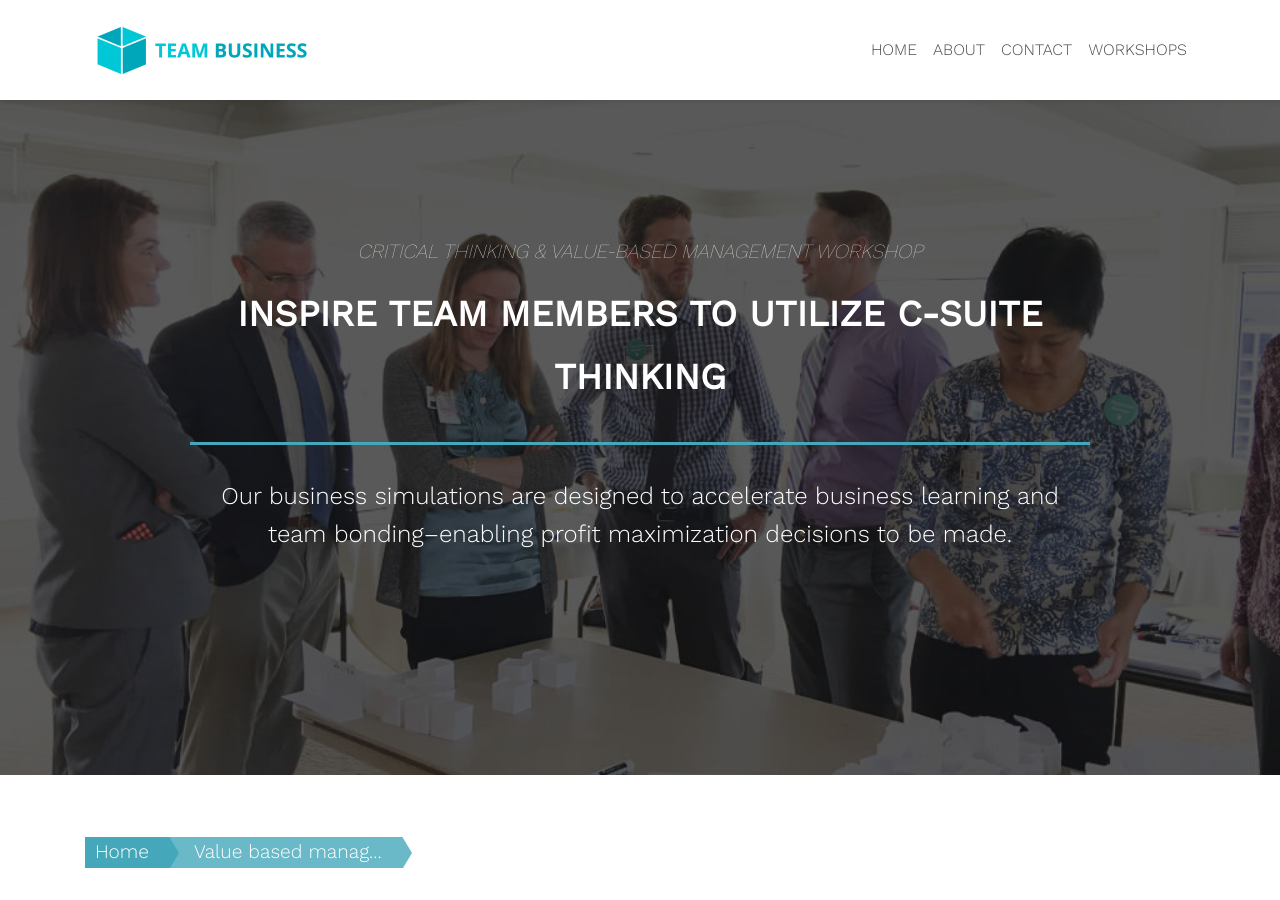
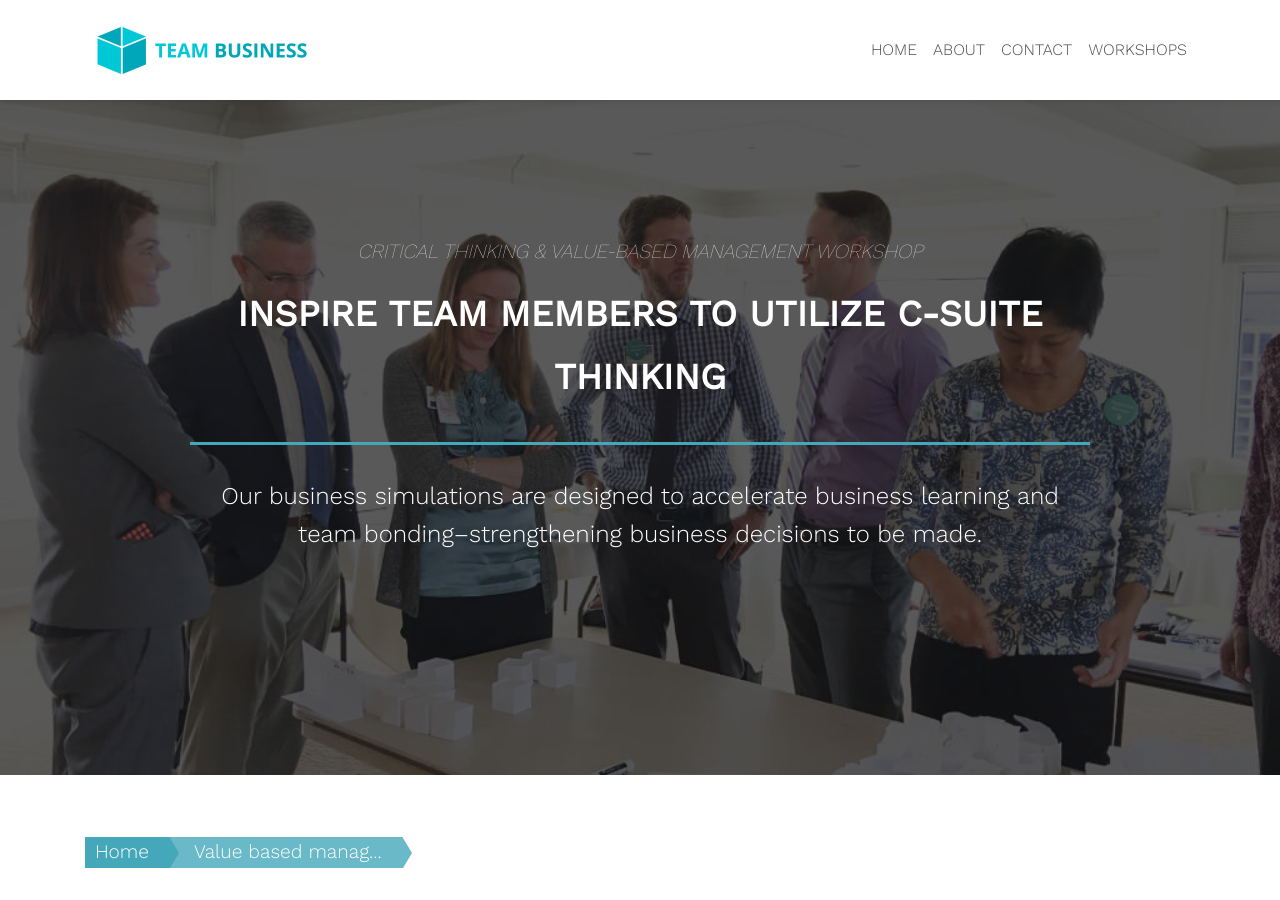
Before and after one commit to zac-heisey/team-business, a Jekyll site: the page built from _pages/value-based-management_workshop.md, in a window 1280 px wide and 900 px high. Built offline with Jekyll 4.4.1, drawn with Linux system fonts in a browser that asks for light colours; nearby versions of some CDN libraries.

Commit message:
Update from Forestry.io Lara Azzam updated _pages/value-based-management_workshop.md

```diff
--- a/_pages/value-based-management_workshop.md
+++ b/_pages/value-based-management_workshop.md
@@ -6,7 +6,7 @@ description: ''
 section-title: CRITICAL THINKING & VALUE-BASED MANAGEMENT WORKSHOP
 intro-1: Inspire team members to utilize C-Suite thinking
 intro-2: Our business simulations are designed to accelerate business learning and
-  team bonding–enabling profit maximization decisions to be made.
+  team bonding–strengthening business decisions to be made.
 header-image: "/assets/images/accounting-workshop.jpg"
 
 ---
```
